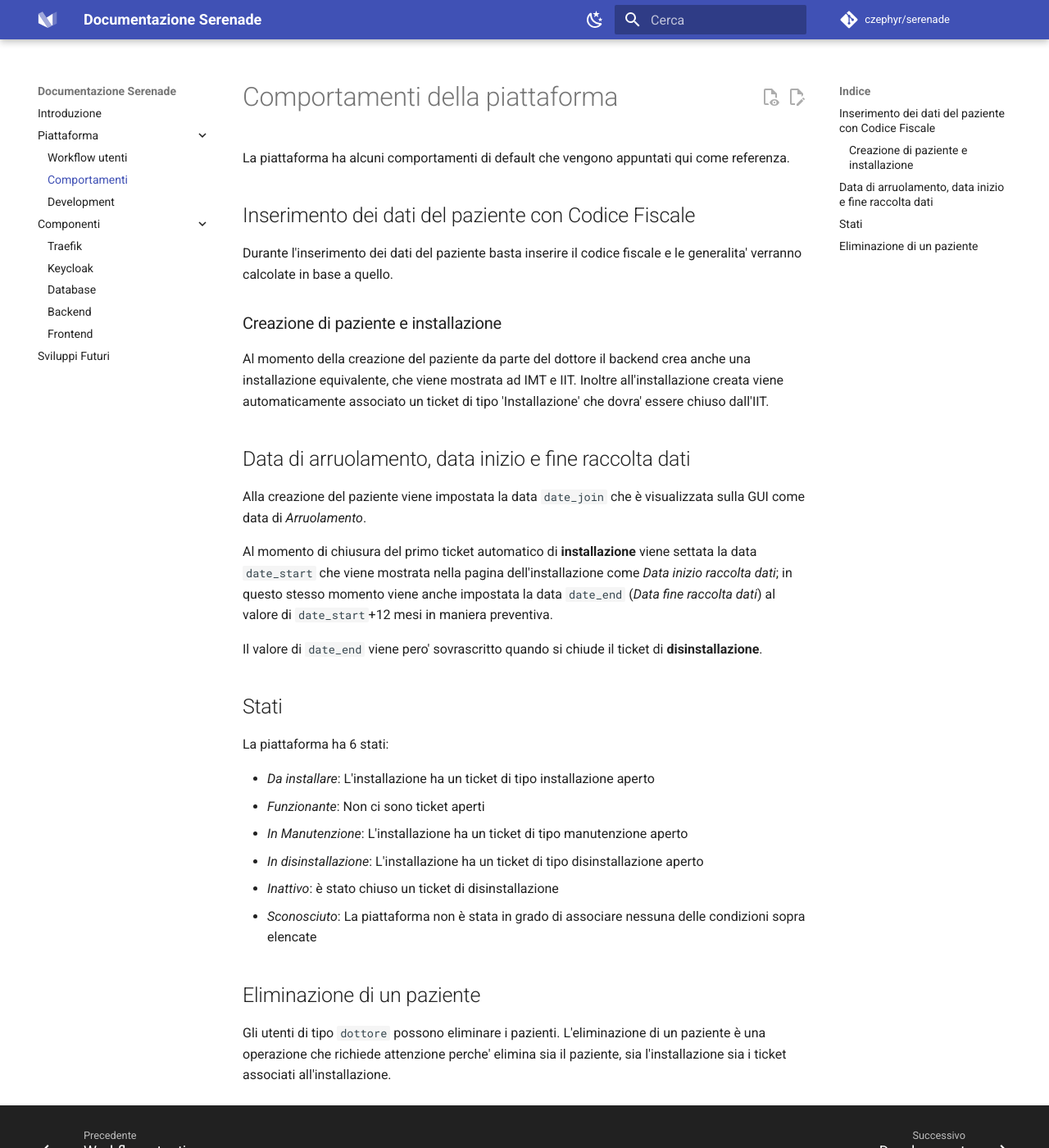
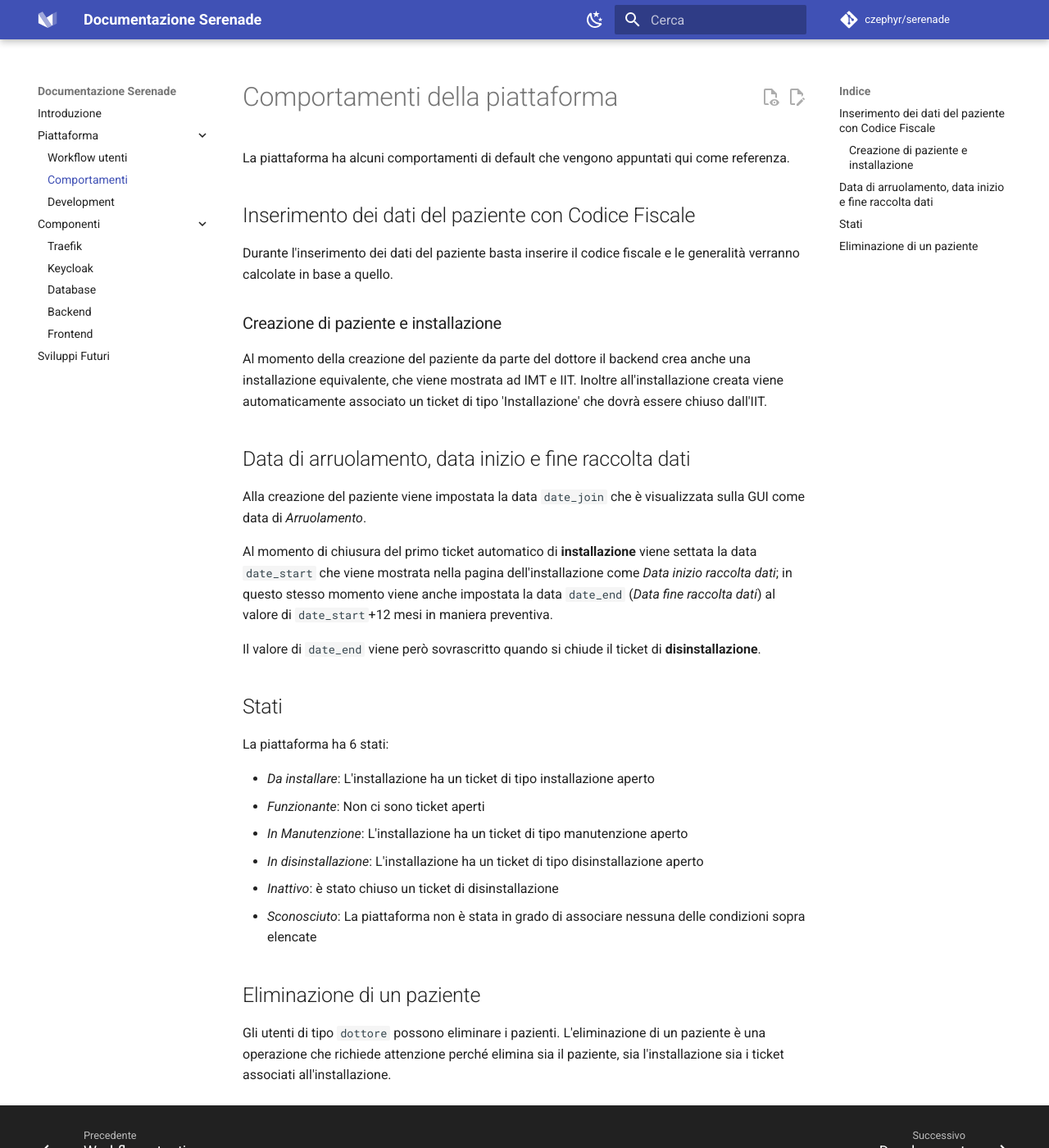
Before and after one commit to czephyr/serenade, an MkDocs documentation site: the page built from docs/docs/piattaforma/comportamenti.md, in a window 1280 px wide and 1400 px high. Shown: the whole window at 82% size. Built offline with MkDocs 1.6.1 and Material for MkDocs 9.7.7, drawn with Linux system fonts in a browser that asks for light colours; comment, search, counter and statistics services are not loaded.

Commit message:
minor changes

```diff
--- a/docs/docs/piattaforma/comportamenti.md
+++ b/docs/docs/piattaforma/comportamenti.md
@@ -4,11 +4,11 @@ La piattaforma ha alcuni comportamenti di default che vengono appuntati qui come
 
 ## Inserimento dei dati del paziente con Codice Fiscale
 
-Durante l'inserimento dei dati del paziente basta inserire il codice fiscale e le generalita' verranno calcolate in base a quello.
+Durante l'inserimento dei dati del paziente basta inserire il codice fiscale e le generalità verranno calcolate in base a quello.
 
 ### Creazione di paziente e installazione
 
-Al momento della creazione del paziente da parte del dottore il backend crea anche una installazione equivalente, che viene mostrata ad IMT e IIT. Inoltre all'installazione creata viene automaticamente associato un ticket di tipo 'Installazione' che dovra' essere chiuso dall'IIT.
+Al momento della creazione del paziente da parte del dottore il backend crea anche una installazione equivalente, che viene mostrata ad IMT e IIT. Inoltre all'installazione creata viene automaticamente associato un ticket di tipo 'Installazione' che dovrà essere chiuso dall'IIT.
 
 ## Data di arruolamento, data inizio e fine raccolta dati
 
@@ -16,7 +16,7 @@ Alla creazione del paziente viene impostata la data `date_join` che è visualizz
 
 Al momento di chiusura del primo ticket automatico di **installazione** viene settata la data `date_start` che viene mostrata nella pagina dell'installazione come *Data inizio raccolta dati*; in questo stesso momento viene anche impostata la data `date_end` (*Data fine raccolta dati*) al valore di `date_start`+12 mesi in maniera preventiva.
 
-Il valore di `date_end` viene pero' sovrascritto quando si chiude il ticket di **disinstallazione**.
+Il valore di `date_end` viene però sovrascritto quando si chiude il ticket di **disinstallazione**.
 
 ## Stati
 
@@ -31,4 +31,4 @@ La piattaforma ha 6 stati:
 
 ## Eliminazione di un paziente
 
-Gli utenti di tipo `dottore` possono eliminare i pazienti. L'eliminazione di un paziente è una operazione che richiede attenzione perche' elimina sia il paziente, sia l'installazione sia i ticket associati all'installazione.
+Gli utenti di tipo `dottore` possono eliminare i pazienti. L'eliminazione di un paziente è una operazione che richiede attenzione perché elimina sia il paziente, sia l'installazione sia i ticket associati all'installazione.
--- a/frontend/src/components/NewPatientForm.js
+++ b/frontend/src/components/NewPatientForm.js
@@ -123,7 +123,7 @@ export default function NewPatientForm() {
         //   position: "bottom-left",
         // });
       } else if (response.status == 409) {
-        setCfInputError("Il codice fiscale è gia' presente nel database");
+        setCfInputError("Il codice fiscale è già presente nel database");
         return;
       } else {
         console.error("API call failed: ", result.error);
```
Also changed, not shown: docs/README.md (+2 -1 lines), docs/docs/README.md (renamed from docs/docs/readme.md, +2 -0 lines), docs/docs/componenti/keycloak.md (+1 -1 lines), docs/docs/piattaforma/development.md (+4 -4 lines), docs/docs/piattaforma/workflow.md (+2 -2 lines).
